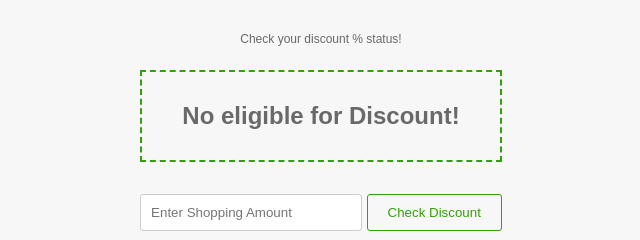
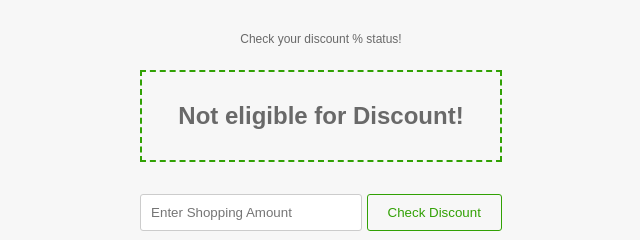
Before and after one commit to mianlabib/simplediscountchecker, a plain HTML site: page index.html in a window 1280 px wide. Both pictures are taken after a click on the button "Check Discount". Shown: the part 252-492 px from the top of the page, 319-959 px from the left. Drawn offline with Linux system fonts and the light colour scheme.

Commit message:
Update index.html

```diff
--- a/index.html
+++ b/index.html
@@ -79,7 +79,7 @@
                     document.getElementById("result").innerHTML = "You Got 20% Discount"
                 }
                 else{
-                    document.getElementById("result").innerHTML = "No eligible for Discount!"
+                    document.getElementById("result").innerHTML = "Not eligible for Discount!"
                 }
             }
     </script>
```
